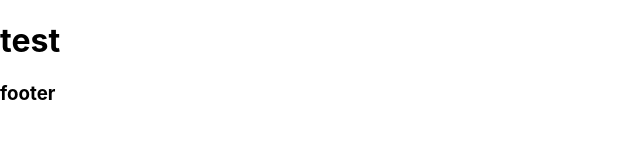
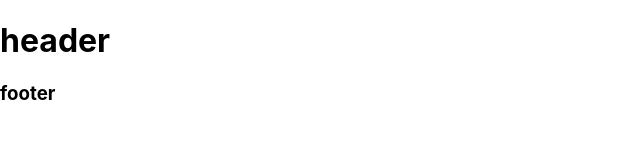
Before and after one commit to kooroosh1363/REACT-BLOG-mini-project, a React (Create React App) app: page / in a window 1280 px wide. Shown: the top 160 px of the page, without its empty margins (0-640 px from the left). Built offline with nearby package versions, Linux system fonts and the light colour scheme.

Commit message:
add navbar component

```diff
--- a/src/App.js
+++ b/src/App.jsx
@@ -1,3 +1,6 @@
+import Navbar from "./components/navbar/Navbar";
+
+
 function App() {
   return (
     <div className="App">
@@ -7,15 +10,7 @@ function App() {
   );
 }
 
-function Navbar(){
-  return(
-    <div>
-      <h1>
-        test
-      </h1>
-    </div>
-  );
-}
+
 
 function Footer(){
   return(
--- /dev/null
+++ b/src/components/navbar/Navbar.jsx
@@ -0,0 +1,13 @@
+function Navbar(){
+    return(
+      <div>
+        <h1>
+          header
+        </h1>
+      </div>
+    );
+  }
+
+
+
+  export default Navbar
```
